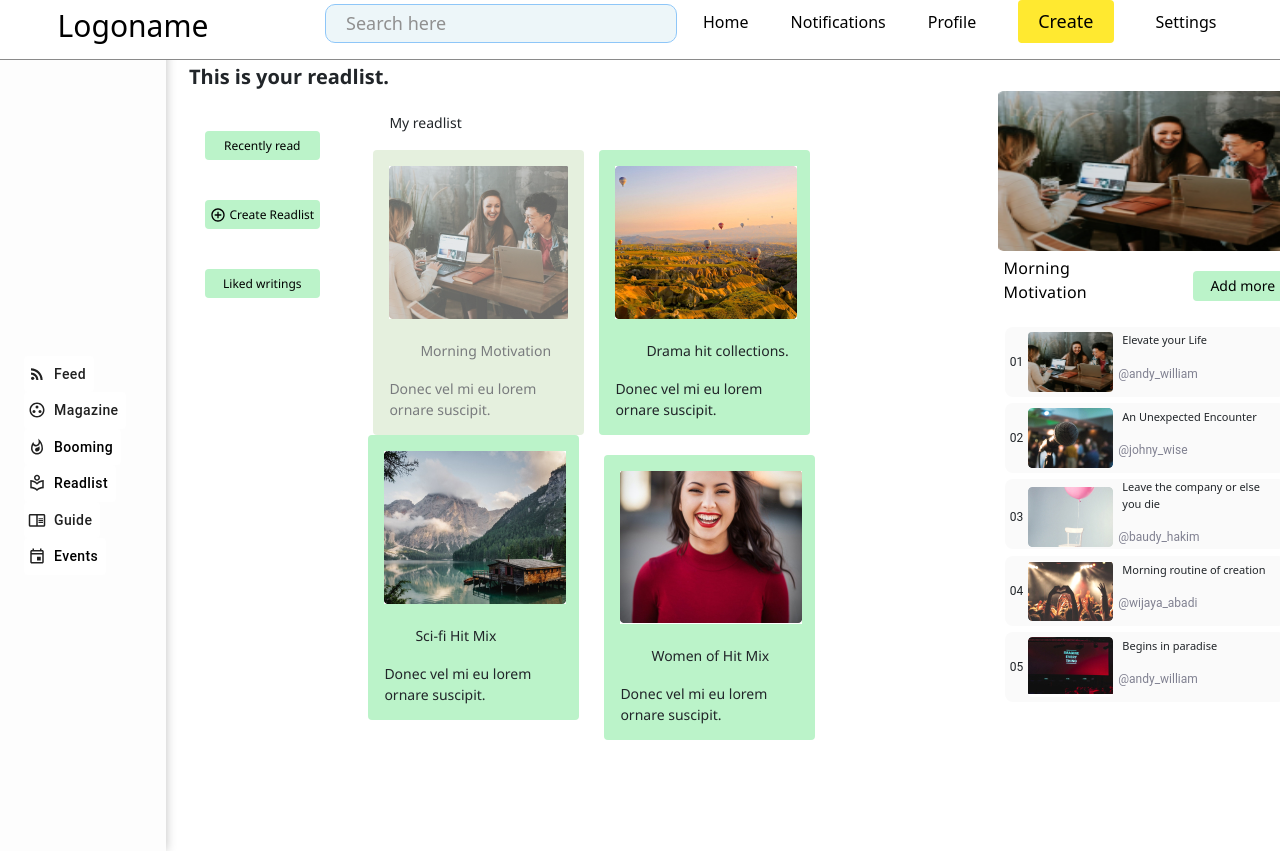
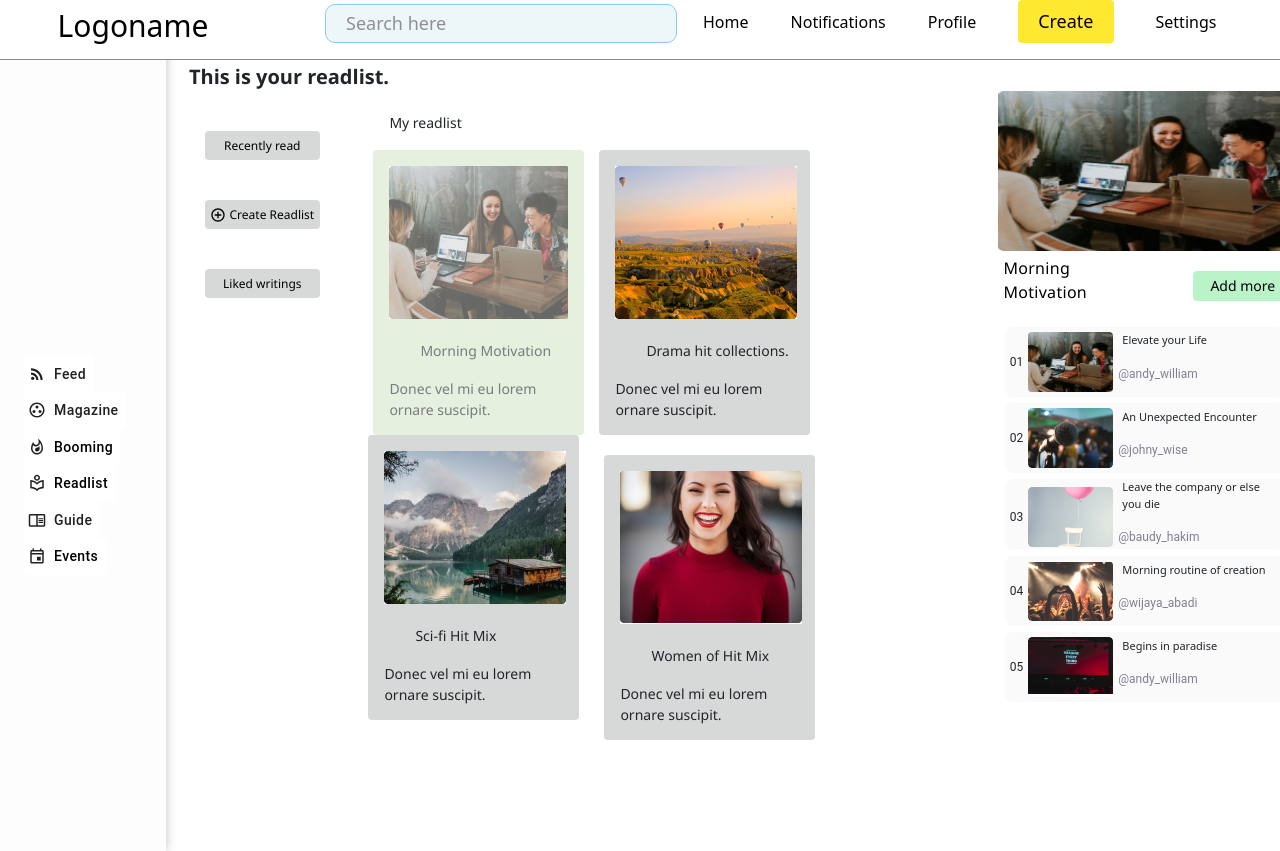
Before and after one commit to Lantaspera/writtingapp, a React (Create React App) app: page /readlist in a window 1280 px wide. Built offline with nearby package versions, Linux system fonts and the light colour scheme.

Commit message:
readlist color changed

```diff
--- a/src/Components/Navibar.js
+++ b/src/Components/Navibar.js
@@ -11,8 +11,6 @@ import Help from '../Pages/Help';
 import Booming from '../Pages/Booming';
 import Events from '../Pages/Events';
 import Security from '../Pages/Security';
-
-
 
 function Navibar() {
     return (
--- a/src/Components/sidenav/readlist/ReadList.css
+++ b/src/Components/sidenav/readlist/ReadList.css
@@ -41,7 +41,7 @@
 .submit-RL{
     height: 29px;
     width: 115px;
-    background: #bbf3c9;
+    background: #d7d9d9;
     border-radius: 4px;
     font-family: Segoe UI;
     font-size: 12px;
@@ -54,7 +54,7 @@
     border: none;
 }
 .submit-RL:hover{
-    background-color: rgb(127, 247, 97);
+    background-color: #d7f7f3;
 }
 .Item1-RL{
     display:flex;
@@ -78,7 +78,7 @@
     padding: 16px;
     width: 211px;
     height: 285px;
-    background: #bbf3c9;
+    background: #d7d9d9;
     border-radius: 4px;
     margin-top: 0px;
     margin-left: 10px;
@@ -92,7 +92,7 @@
     padding: 16px;
     width: 211px;
     height: 285px;
-    background: #bbf3c9;
+    background: #d7d9d9;
     border-radius: 4px;
     margin-top: 0px;
     margin-left: 10px;
@@ -106,7 +106,7 @@
         padding: 16px;
         width: 211px;
         height: 285px;
-        background: #bbf3c9;
+        background: #d7d9d9;
 
         border-radius: 4px;
 
```
